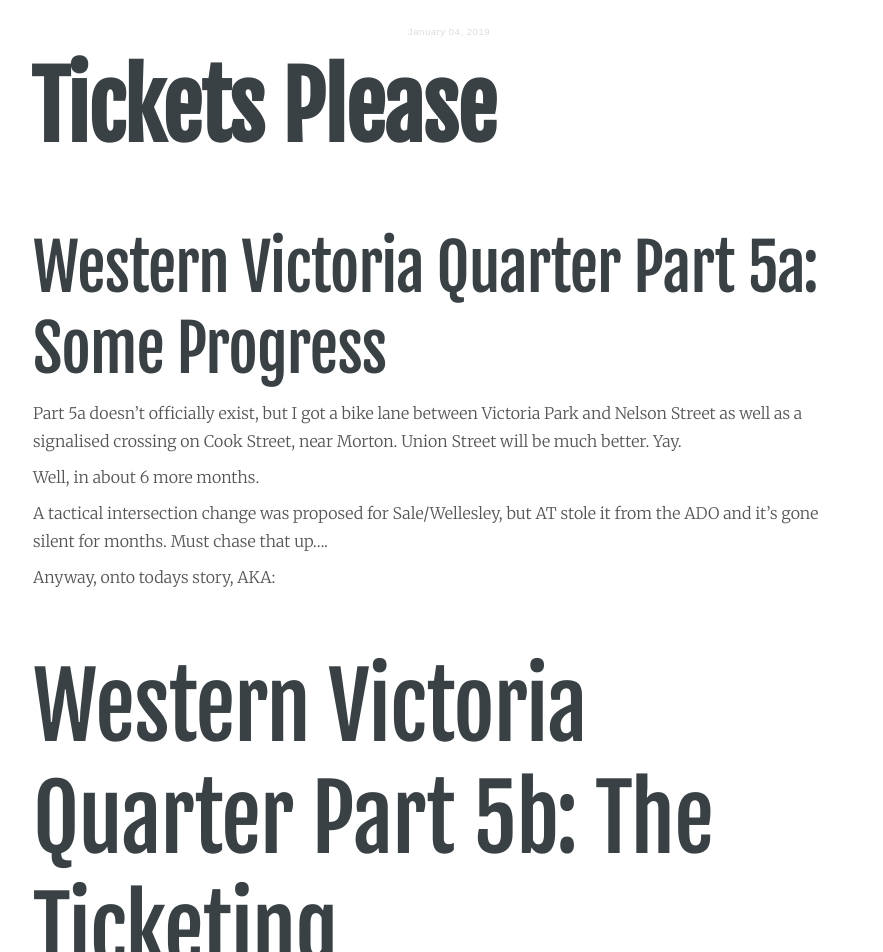
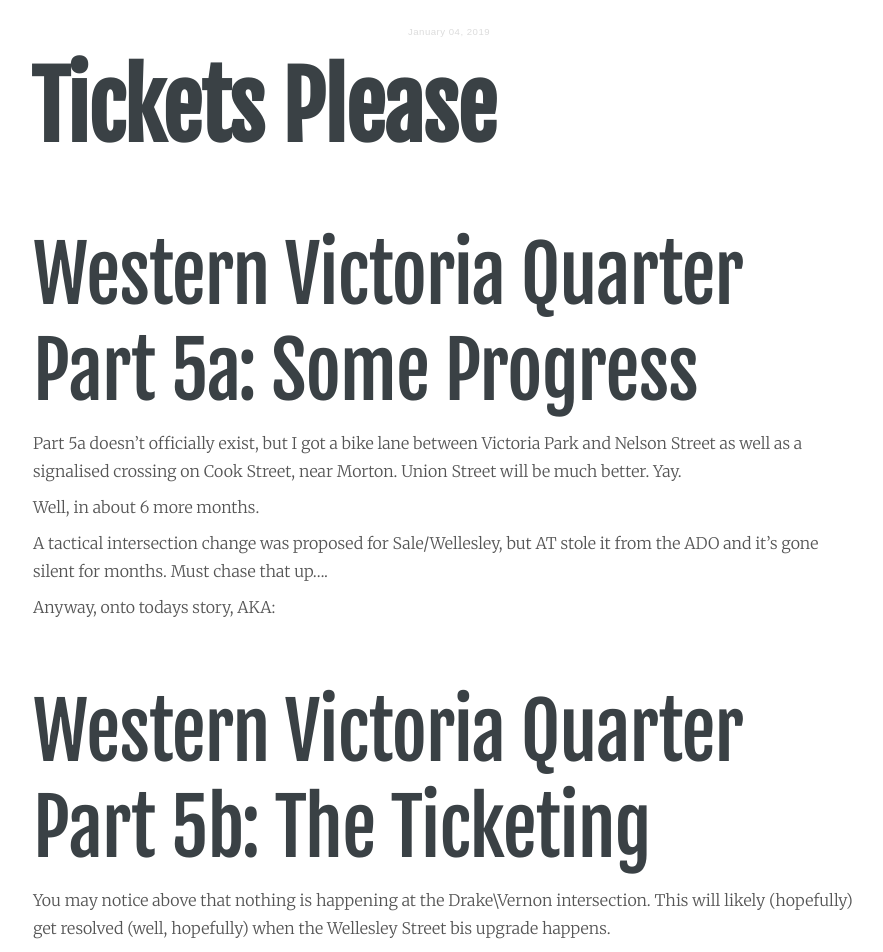
Before and after one commit to davidjroos/davidjroos.github.io, a Jekyll site: the page built from _posts/2019-01-04-tickets-please.md, in a window 1280 px wide. Shown: the top 952 px of the page, without its empty margins (192-1075 px from the left). Built offline with Jekyll 4.4.1, drawn with Linux system fonts in a browser that asks for light colours.

Commit message:
heading sizes

```diff
--- a/_posts/2019-01-04-tickets-please.md
+++ b/_posts/2019-01-04-tickets-please.md
@@ -9,7 +9,7 @@ post_image:
 bw: false
 ---
 
-### Western Victoria Quarter Part 5a: Some Progress
+## Western Victoria Quarter Part 5a: Some Progress
 
 Part 5a doesn't officially exist, but I got a bike lane between Victoria Park and Nelson Street as well as a signalised crossing on Cook Street, near Morton. Union Street will be much better. Yay.
 
@@ -19,7 +19,7 @@ A tactical intersection change was proposed for Sale/Wellesley, but AT stole it
 
 Anyway, onto todays story, AKA:
 
-# Western Victoria Quarter Part 5b: The Ticketing
+## Western Victoria Quarter Part 5b: The Ticketing
 
 You may notice above that nothing is happening at the Drake\Vernon intersection. This will likely (hopefully) get resolved (well, hopefully) when the Wellesley Street bis upgrade happens.
 
```
